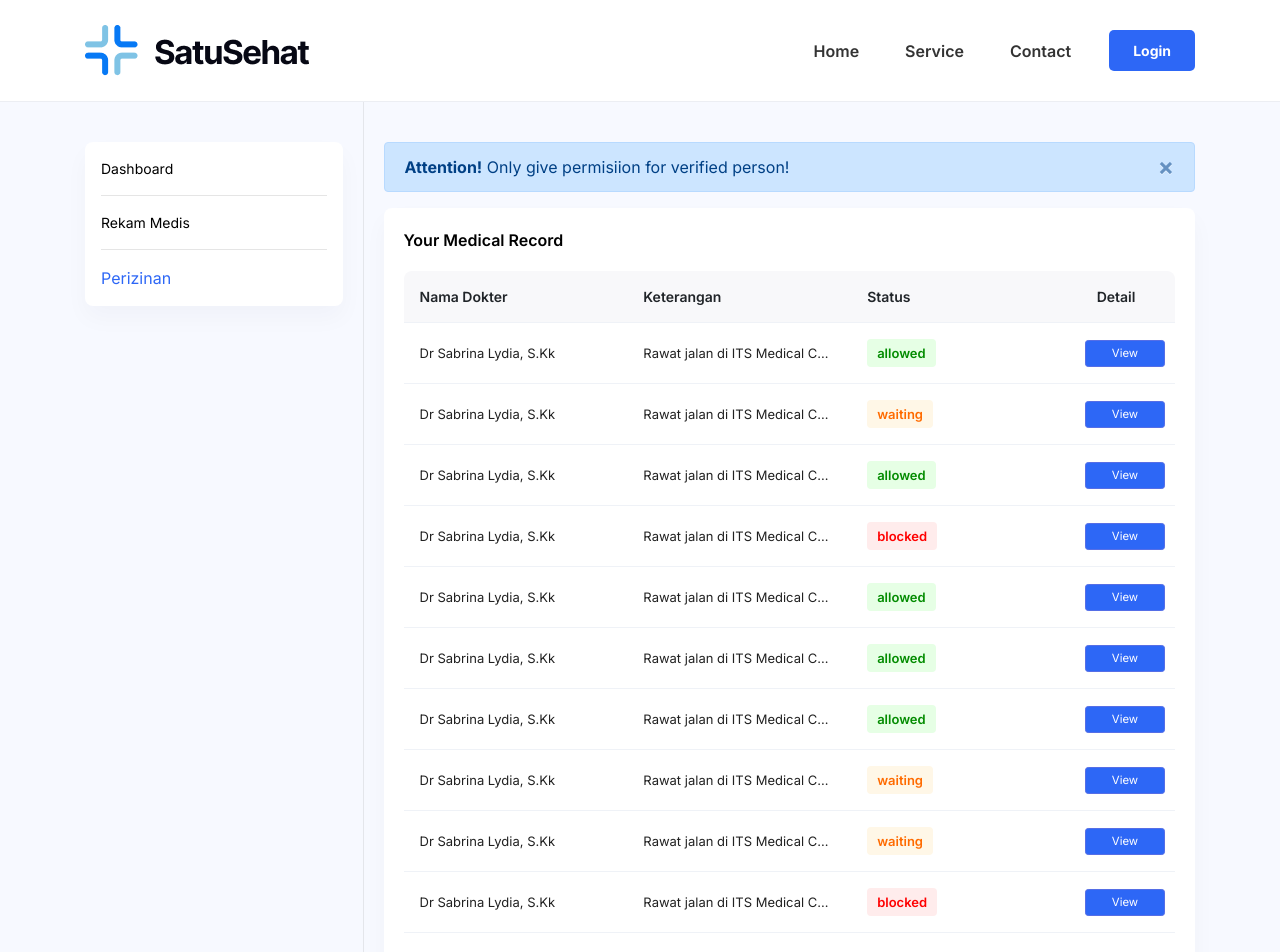
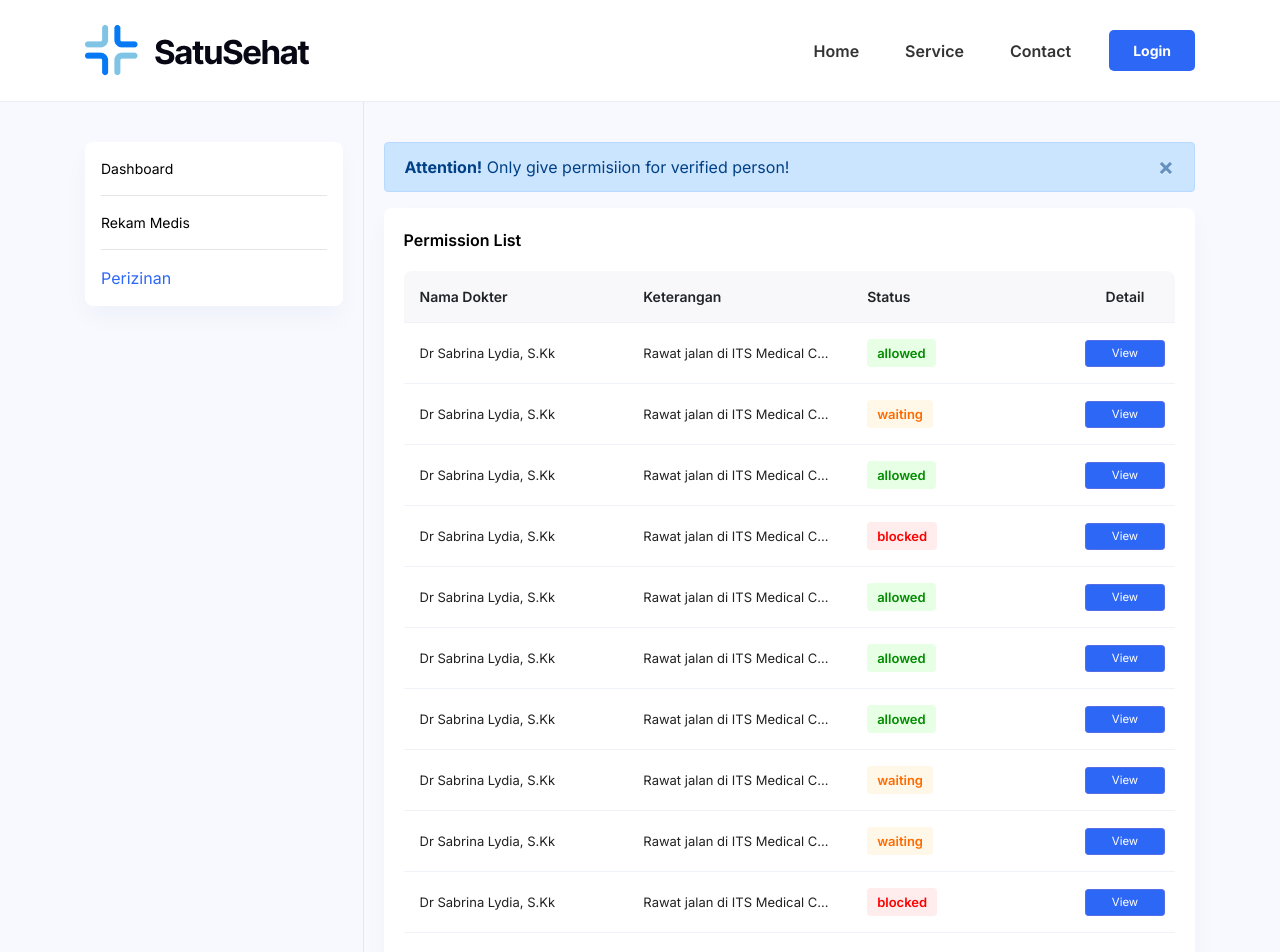
Before and after one commit to Ianphantom/satusehat_frontend, a React (Create React App) app: page /user/perizinan in a window 1280 px wide. Shown: the top 952 px of the page. Built offline with nearby package versions, Linux system fonts and the light colour scheme.

Commit message:
FIX : Sorting process on table

```diff
--- a/src/components/user/PerizinanTable.js
+++ b/src/components/user/PerizinanTable.js
@@ -21,16 +21,14 @@ const columns = [
   {
     name: "Status",
     sortable: true,
-
-    selector: (row) => (
+    selector: (row) => row.status,
+    cell: (row) => (
       <StatusContainer className={row.status}>{row.status}</StatusContainer>
     ),
   },
   {
     name: "Detail",
     button: true,
-    sortable: true,
-
     cell: () => <Button>View</Button>,
   },
 ];
@@ -42,7 +40,7 @@ const generateDummyData = (number) => {
   for (let i = 0; i < number; i++) {
     let dataDummy = {
       id: i + 1,
-      dokter: "Dr Sabrina Lydia, S.Kk",
+      dokter: `Dr Sabrina Lydia, S.Kk`,
       keterangan: "Rawat jalan di ITS Medical Center",
       status: listStatus[Math.floor(Math.random() * 3)],
     };
@@ -62,7 +60,7 @@ const PerizinanTable = () => {
       data-aos-duration='2000'
       data-aos-delay='500'
     >
-      <div className='title'>Your Medical Record</div>
+      <div className='title'>Permission List</div>
       <DataTable columns={columns} data={data} pagination />
     </PerizinanContainer>
   );
@@ -124,6 +122,7 @@ const Button = styled.button`
 `;
 
 const StatusContainer = styled.div`
+  text-align: center;
   border-radius: 4px;
   padding: 4px 10px;
   font-weight: 600;
```
